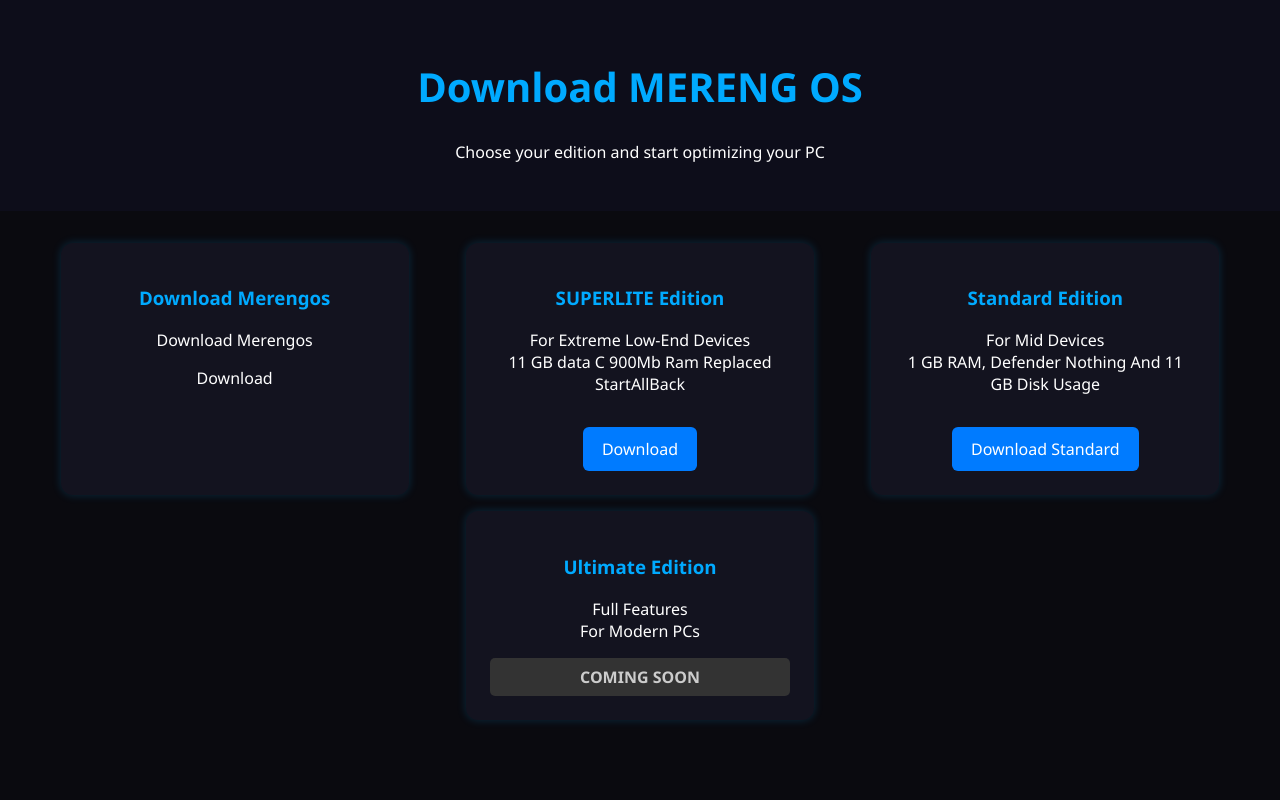
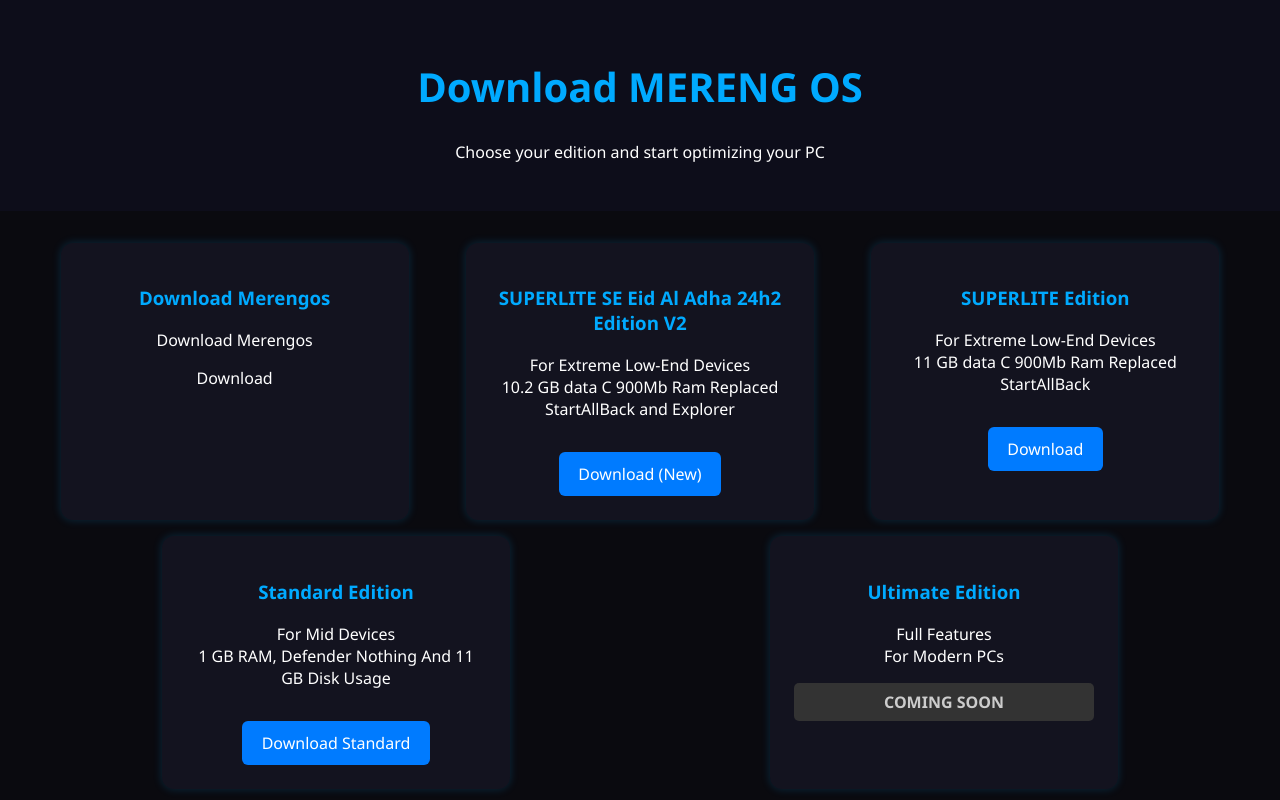
Before and after one commit to Bosbaboi/Merengos-11-Download.io, a plain HTML site: page index.html in a window 1280 px wide. Shown: the top 800 px of the page. Drawn offline with Linux system fonts and the light colour scheme.

Commit message:
index.html

```diff
--- a/index.html
+++ b/index.html
@@ -104,6 +104,11 @@
         <div class="COMMINGSOON">Download</div>
       </div>
       <div class="card">
+        <h3>SUPERLITE SE Eid Al Adha 24h2 Edition V2</h3>
+        <p>For Extreme Low-End Devices<br>10.2 GB data C 900Mb Ram Replaced StartAllBack and Explorer</p>
+        <a href="https://pixeldrain.com/u/di7fbzP3" class="download-btn">Download (New)</a>
+      </div>
+      <div class="card">
         <h3>SUPERLITE  Edition</h3>
         <p>For Extreme Low-End Devices<br>11 GB data C 900Mb Ram Replaced StartAllBack</p>
         <a href="https://pixeldrain.com/u/di7fbzP3" class="download-btn">Download</a>
```
